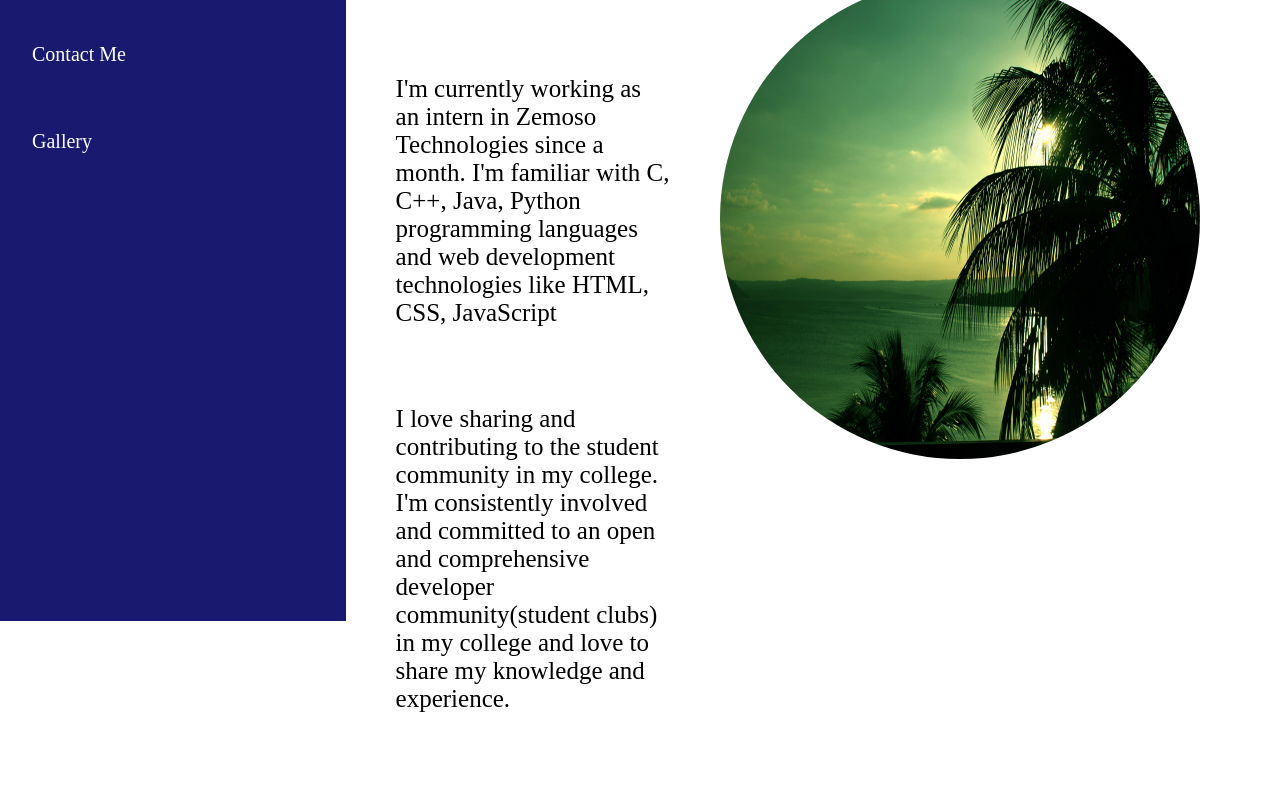
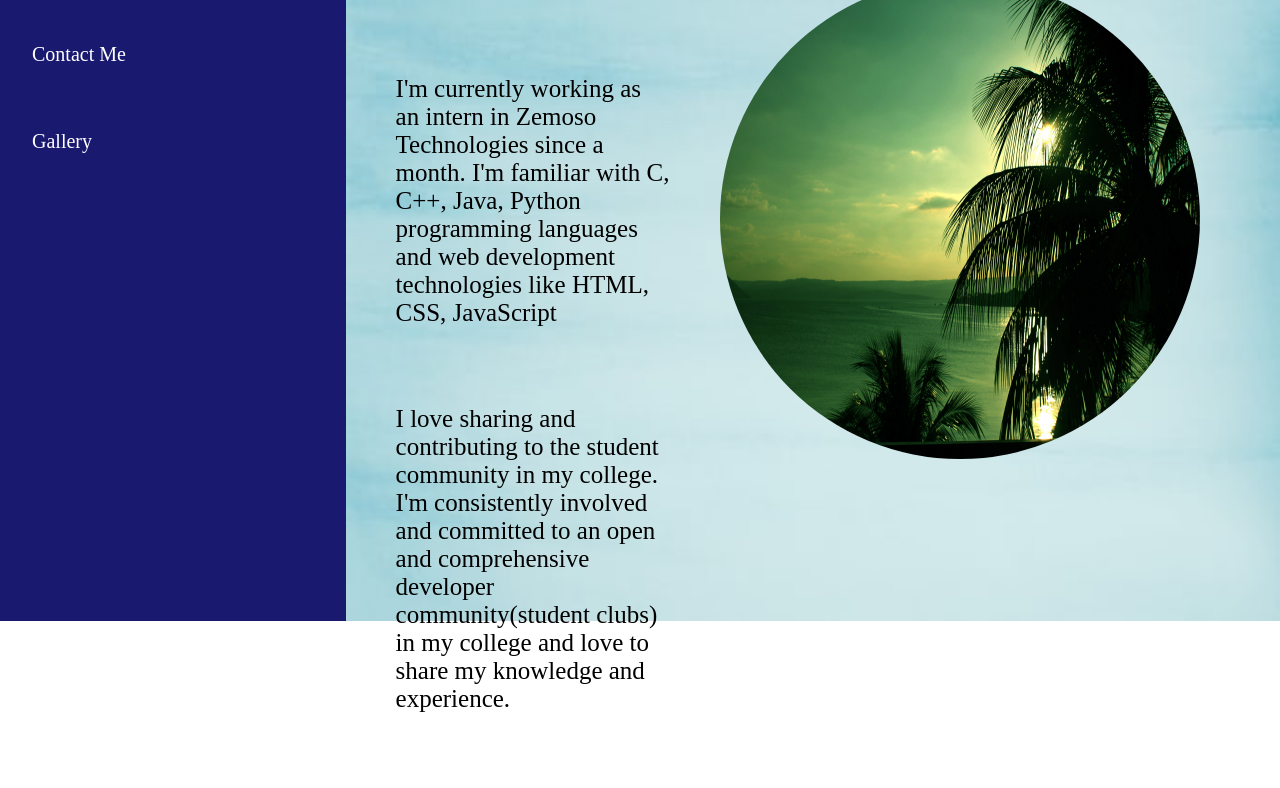
Before and after one commit to saivenkat0203/saivenkat0203.github.io, a plain HTML site: page aboutme.html in a window 1280 px wide. Shown: the part 179-967 px from the top of the page. Drawn offline with Linux system fonts and the light colour scheme; a web font is replaced by a local one.

Commit message:
COmmit-4

```diff
--- a/styles/aboutme.css
+++ b/styles/aboutme.css
@@ -49,7 +49,7 @@ nav {
     display: flex;
     height: 100vh;
     width: 100vw;
-    background-image: url('images/bg2.jpeg');
+    background-image: url('../images/bg2.jpeg');
     background-repeat: no-repeat;
     background-attachment: fixed;
     background-size: cover;
--- a/styles/contact.css
+++ b/styles/contact.css
@@ -49,7 +49,7 @@ nav {
     //display: flex;
     height: 100vh;
     width: 100vw;
-    background-image: url('images/bg2.jpeg');
+    background-image: url('../images/bg2.jpeg');
     background-repeat: no-repeat;
     background-attachment: fixed;
     background-size: cover;
--- a/styles/gallery.css
+++ b/styles/gallery.css
@@ -53,7 +53,7 @@ h1 {
 }
 
 .container {
-    background-image: url('images/bg2.jpeg');
+    background-image: url('../images/bg2.jpeg');
     background-repeat: no-repeat;
     background-attachment: fixed;
     background-size: cover;
--- a/styles/home.css
+++ b/styles/home.css
@@ -49,7 +49,7 @@ nav {
     display: flex;
     height: 100vh;
     width: 100vw;
-    background-image: url('images/bg2.jpeg');
+    background-image: url('../images/bg2.jpeg');
     background-repeat: no-repeat;
     background-attachment: fixed;
     background-size: cover;
```
Also changed, not shown: index.html (+3 -3 lines).
